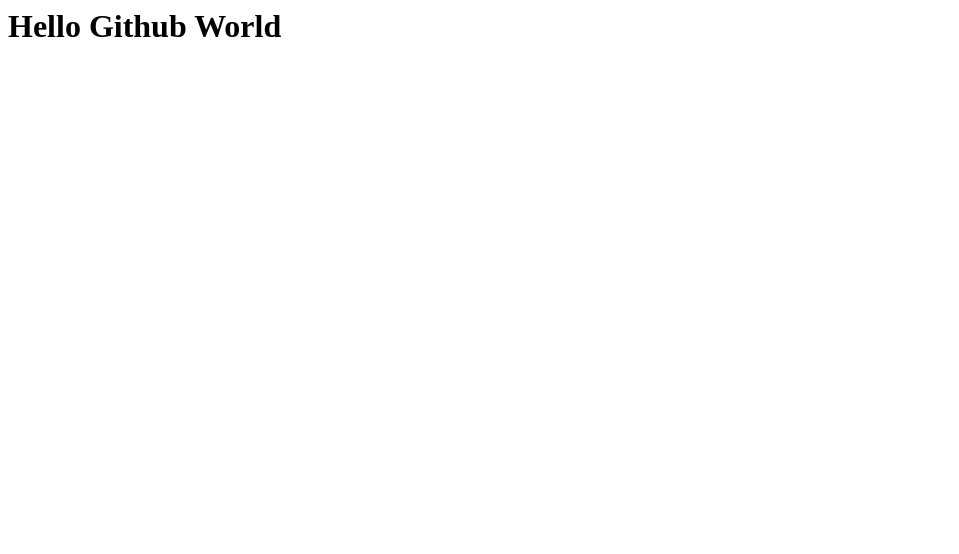
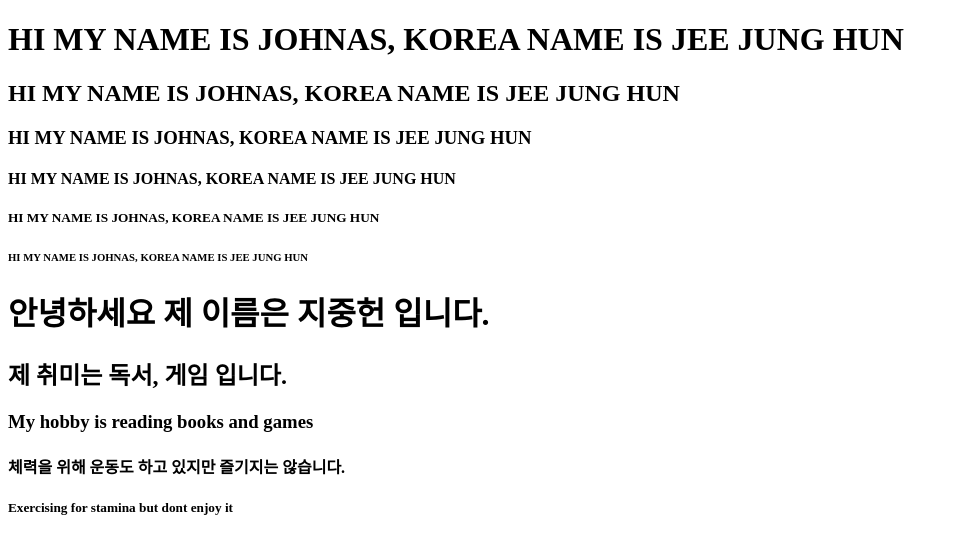
Before and after one commit to Johnas09/december2024, a plain HTML site: page index.html in a window 1280 px wide. Shown: the whole page, without its empty margins (0-959 px from the left). Drawn offline with Linux system fonts and the light colour scheme.

Commit message:
update index file

```diff
--- a/index.html
+++ b/index.html
@@ -1 +1,26 @@
-<h1>Hello Github World</h1>
+<!DOCTYPE html>
+<html lang="en">
+<head>
+    <meta charset="UTF-8">
+    <meta name="viewport" content="width=device-width, initial-scale=1.0">
+    <title>Johnas Jee</title>
+</head>
+<body>
+    <h1>HI MY NAME IS JOHNAS, KOREA NAME IS JEE JUNG HUN</h1>
+    <h2>HI MY NAME IS JOHNAS, KOREA NAME IS JEE JUNG HUN</h2>
+    <h3>HI MY NAME IS JOHNAS, KOREA NAME IS JEE JUNG HUN</h3>
+    <h4>HI MY NAME IS JOHNAS, KOREA NAME IS JEE JUNG HUN</h4>
+    <h5>HI MY NAME IS JOHNAS, KOREA NAME IS JEE JUNG HUN</h5>
+    <h6>HI MY NAME IS JOHNAS, KOREA NAME IS JEE JUNG HUN</h6>
+
+    <h1>안녕하세요 제 이름은 지중헌 입니다.</h1>
+
+    <h2>제 취미는 독서, 게임 입니다.</h2>
+
+    <h3>My hobby is reading books and games</h3>
+
+    <h4>체력을 위해 운동도 하고 있지만 즐기지는 않습니다.</h4>
+
+    <h5>Exercising for stamina but dont enjoy it</h5>
+</body>
+</html>
```
